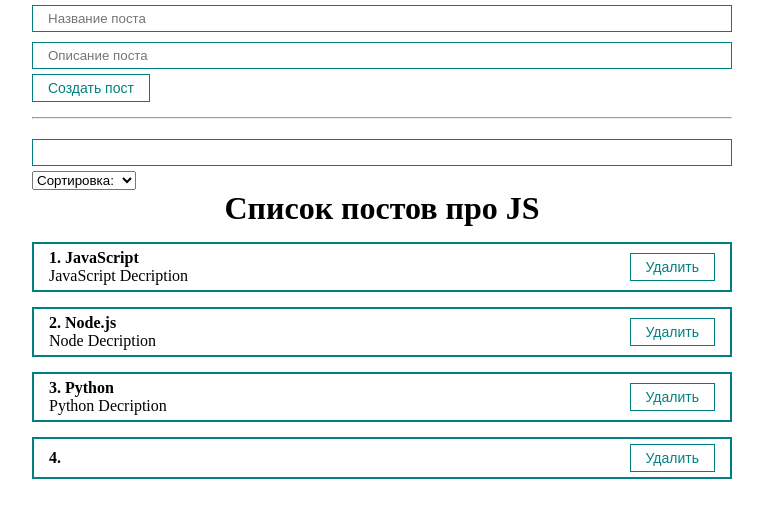
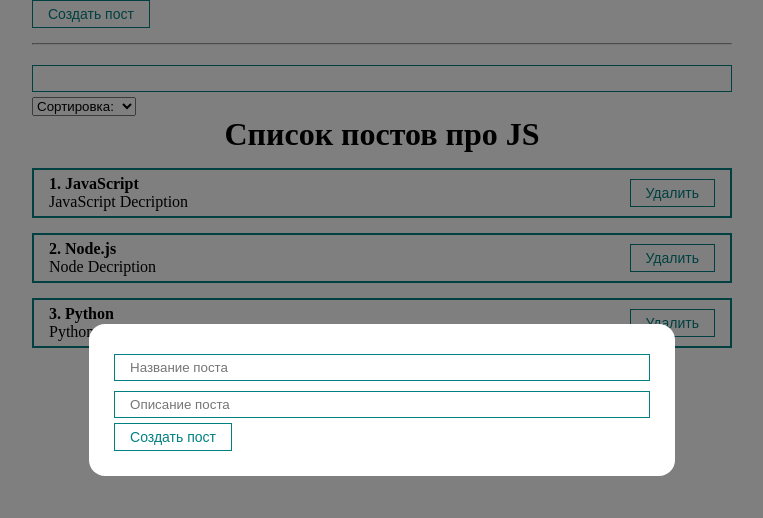
Before and after one commit to Elisei-Trifan/project-react-ulbi, a React (Create React App) app: page / in a window 1280 px wide. Both pictures are taken after a click on the button "Создать пост". Shown: the top 518 px of the page, without its empty margins (258-1021 px from the left). Built offline with nearby package versions, Linux system fonts and the light colour scheme.

Commit message:
change files

```diff
--- a/src/App.js
+++ b/src/App.js
@@ -3,6 +3,8 @@ import './styles/App.css'
 import PostList from './components/PostList'
 import PostForm from './components/PostForm'
 import PostFilter from './components/PostFilter'
+import MyModal from './components/UI/modal/MyModal'
+import MyButton from './components/UI/button/MyButton'
 
 export default function App() {
   const [posts, setPosts] = useState([
@@ -12,6 +14,7 @@ export default function App() {
   ])
 
   const [filter, setFilter] = useState({ sort: '', query: '' })
+  const [modal, setModal] = useState(false)
 
   const sortedPosts = useMemo(() => {
     console.log('есть')
@@ -40,7 +43,11 @@ export default function App() {
 
   return (
     <div className="App">
-      <PostForm create={createPost} />
+      <MyButton onClick={() => setModal(true)}>Создать пост</MyButton>
+      <MyModal visible={modal} setVisible={setModal}>
+        <PostForm create={createPost} />
+      </MyModal>
+
       <hr style={{ margin: '15px 0' }} />
 
       <PostFilter filter={filter} setFilter={setFilter} />
--- a/src/components/UI/modal/MyModal.jsx
+++ b/src/components/UI/modal/MyModal.jsx
@@ -0,0 +1,18 @@
+import React from 'react'
+import classes from './MyModal.module.css'
+
+const MyModal = ({ children, visible, setVisible }) => {
+  const rootClasses = [classes.myModal]
+
+  if (visible) {
+    rootClasses.push(classes.active)
+  }
+
+  return (
+    <div className={rootClasses.join(' ')}>
+      <div className={classes.myModalContent}>{children}</div>
+    </div>
+  )
+}
+
+export default MyModal
--- a/src/components/UI/modal/MyModal.module.css
+++ b/src/components/UI/modal/MyModal.module.css
@@ -5,4 +5,17 @@
   right: 0;
   left: 0;
   display: none;
+  background: rgba(0, 0, 0, 0.5);
 }
+
+.myModalContent {
+  padding: 25px;
+  background: white;
+  border-radius: 16px;
+  min-width: 250px;
+}
+.myModal.active {
+  display: flex;
+  justify-content: center;
+  align-items: center;
+}
```
